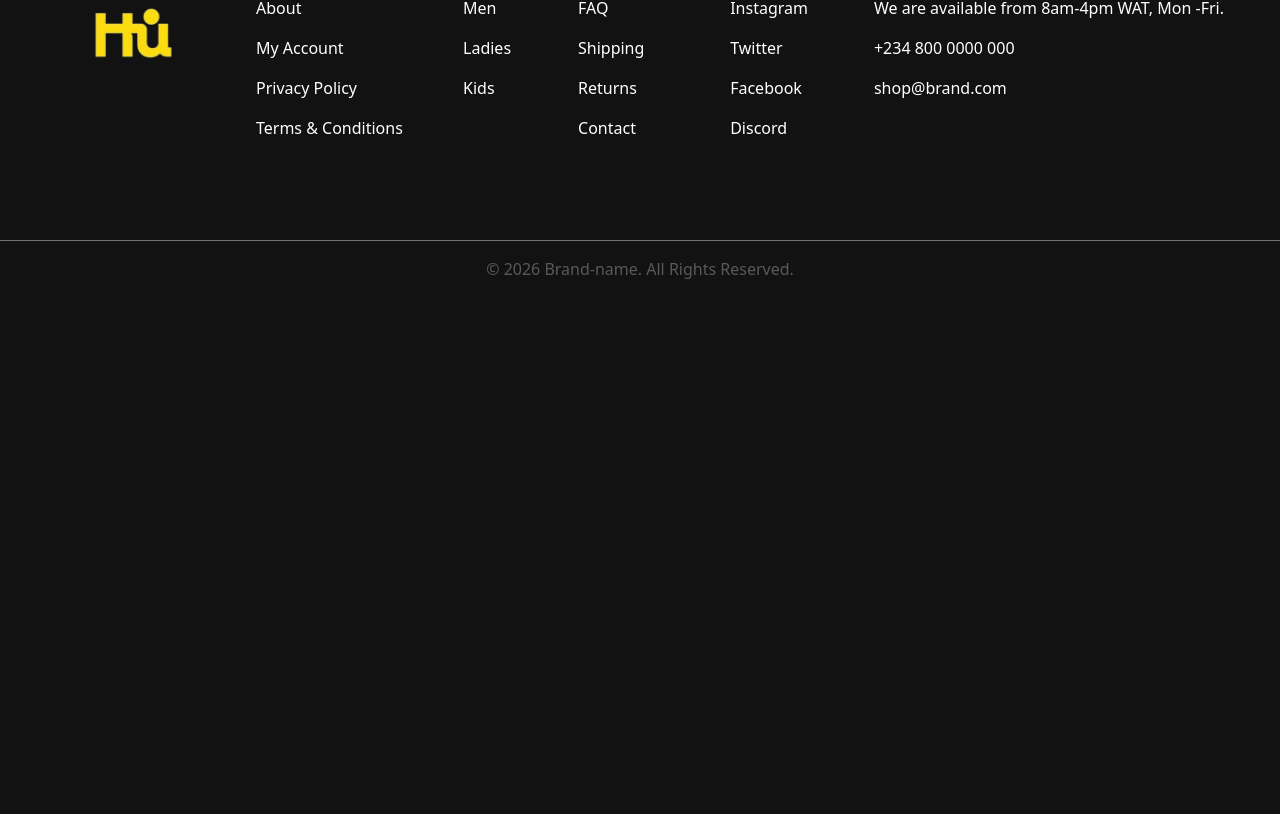
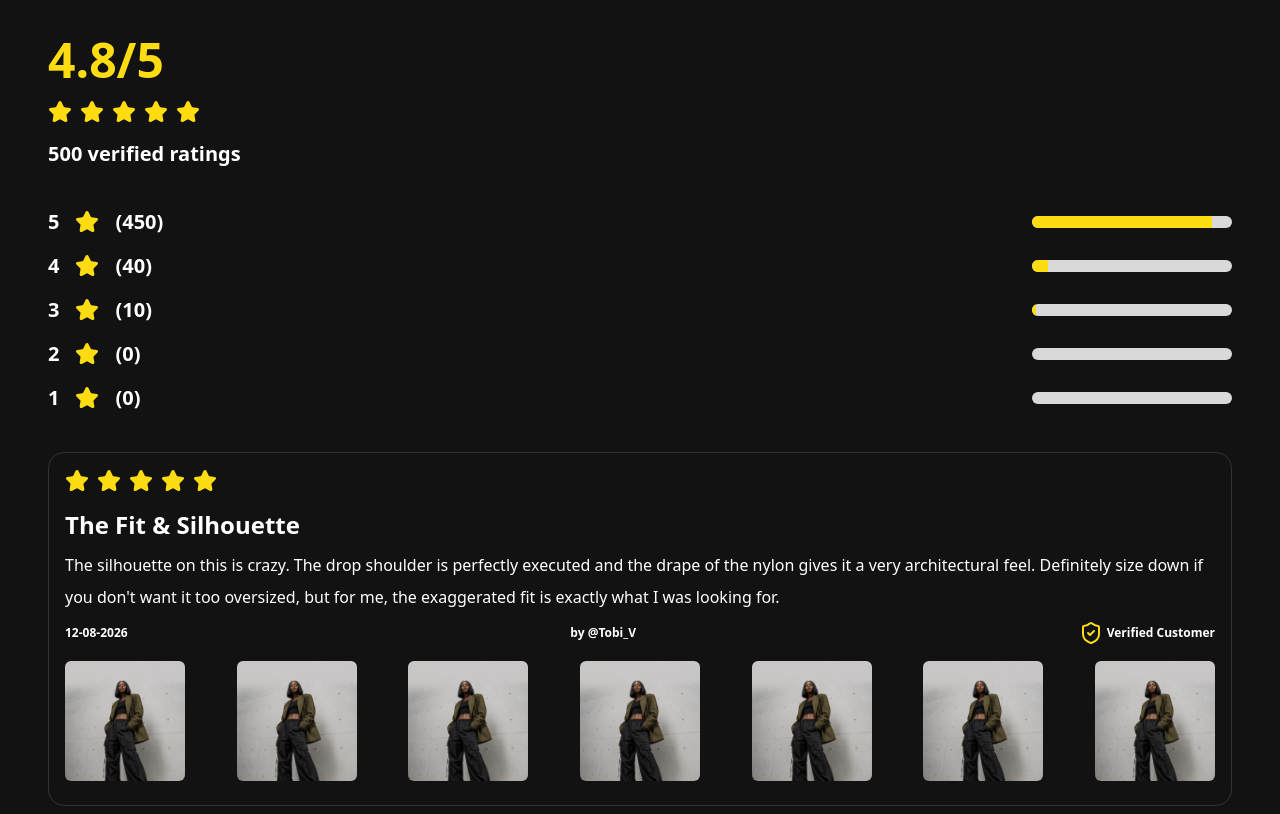
Before and after one commit to MubarakAfolabi/clothing-store, a Next.js app: page /products/1 in a window 1280 px wide. Shown: the part 2366-3180 px from the top of the page. Before the commit the page ends 2663 px from the top, so only its background shows below. Built offline with nearby package versions, Linux system fonts and the light colour scheme.

Commit message:
feat: add customer reviews component to the product page

```diff
--- a/app/products/[product]/page.tsx
+++ b/app/products/[product]/page.tsx
@@ -1,5 +1,6 @@
 import CompleteTheFit from "@/components/products/CompleteTheFit";
 import ContentBreakdown from "@/components/products/ContentBreakdown";
+import CustomerReviews from "@/components/products/CustomerReviews";
 import ProductInfo from "@/components/products/ProductInfo";
 
 export default function Product() {
@@ -8,6 +9,7 @@ export default function Product() {
       <ProductInfo />
       <CompleteTheFit />
       <ContentBreakdown />
+      <CustomerReviews />
     </main>
   );
 }
--- a/components/home/BestSellers.tsx
+++ b/components/home/BestSellers.tsx
@@ -48,7 +48,7 @@ export default function BestSellers() {
         <h2 className="text-3xl font-bold">BEST SELLERS</h2>
       </header>
 
-      <ul className="collections-scroll w-full flex justify-between gap-10 overflow-x-auto bg-re">
+      <ul className="collections-scroll w-full flex justify-between gap-10 overflow-x-auto">
         {bestSellers.map((bestSeller) => (
           <li
             key={bestSeller.id}
--- a/components/layout/Header.tsx
+++ b/components/layout/Header.tsx
@@ -4,12 +4,13 @@ import Image from "next/image";
 import { ShoppingCart, Search, Menu, UserRound } from "lucide-react";
 import { useEffect, useState, useRef } from "react";
 import Link from "next/link";
-import { usePathname } from "next/navigation";
+import { usePathname, useRouter } from "next/navigation";
 
 export default function Header() {
   const [dark, setDark] = useState(false);
   const headerRef = useRef(null);
   const pathname = usePathname();
+  const router = useRouter();
 
   const navItems = [
     { id: 1, name: "HOME", href: "/" },
@@ -60,7 +61,9 @@ export default function Header() {
       className="fixed top-0 left-0 right-0 z-10 p-5 text-black"
     >
       <div
-        className={`${dark ? "bg-black/10" : "bg-white/30"} backdrop-blur-md w-full flex items-center justify-between pr-5 rounded-full shadow-[0_5px_4px_hsla(0,0%,0%,0.25)]`}
+        role="button"
+        className={`${dark ? "bg-black/10" : "bg-white/30"} backdrop-blur-md w-full flex items-center justify-between pr-5 rounded-full shadow-[0_5px_4px_hsla(0,0%,0%,0.25)] cursor-pointer`}
+        onClick={() => router.push("/")}
       >
         <Image
           src="/logo.png"
--- a/components/products/ContentBreakdown.tsx
+++ b/components/products/ContentBreakdown.tsx
@@ -50,7 +50,7 @@ export default function ContentBreakdown() {
               className="flex flex-col gap-4 border-b border-b-[hsla(52,98%,53%,1)] p-4 rounded-2xl"
             >
               <div className="flex-1 flex justify-between items-center">
-                <p className="text-2xl">{item.title}</p>
+                <p className="text-xl">{item.title}</p>
                 <button
                   className="bg-[hsla(52,98%,53%,1)] text-black p-2 rounded-sm cursor-pointer"
                   onClick={() => handleOpenContent(item.id)}
--- /dev/null
+++ b/components/products/CustomerReviews.tsx
@@ -0,0 +1,198 @@
+import { ChevronRight, Star, ShieldCheck } from "lucide-react";
+import Image from "next/image";
+
+export default function CustomerReviews() {
+  const totalRatings = 500;
+
+  const ratingsArr = [
+    {
+      rating: 5,
+      reviews: 450,
+    },
+    {
+      rating: 4,
+      reviews: 40,
+    },
+    {
+      rating: 3,
+      reviews: 10,
+    },
+    {
+      rating: 2,
+      reviews: 0,
+    },
+    {
+      rating: 1,
+      reviews: 0,
+    },
+  ];
+
+  const ratingPercentage = (reviews) => {
+    if (totalRatings === 0) return 0;
+
+    return (reviews / totalRatings) * 100;
+  };
+
+  return (
+    <section className="p-8 md:p-12 flex flex-col gap-10">
+      <header className="flex items-center justify-between gap-4">
+        <div className="flex items-center gap-4">
+          <div className="bg-[hsla(52,98%,53%,1)] h-5 w-5 rounded-full"></div>
+          <h2 className="text-3xl font-bold">CUSTOMER REVIEWS</h2>
+        </div>
+        <button className="text-xl text-[hsla(52,98%,53%,1)] cursor-pointer">
+          See more
+          <ChevronRight />
+        </button>
+      </header>
+
+      <div className="flex flex-col gap-4">
+        <p className="text-5xl font-bold text-[hsla(52,98%,53%,1)]">4.8/5</p>
+        <div className="flex gap-2">
+          <div className="text-[hsla(52,98%,53%,1)]">
+            <Star fill="hsla(52,98%,53%,1)" />
+          </div>
+          <div className="text-[hsla(52,98%,53%,1)]">
+            <Star fill="hsla(52,98%,53%,1)" />
+          </div>
+          <div className="text-[hsla(52,98%,53%,1)]">
+            <Star fill="hsla(52,98%,53%,1)" />
+          </div>
+          <div className="text-[hsla(52,98%,53%,1)]">
+            <Star fill="hsla(52,98%,53%,1)" />
+          </div>
+          <div className="text-[hsla(52,98%,53%,1)]">
+            <Star fill="hsla(52,98%,53%,1)" />
+          </div>
+        </div>
+
+        <p className="text-xl font-bold">500 verified ratings</p>
+      </div>
+
+      <ul className="flex flex-col gap-4">
+        {ratingsArr.map((item, index) => {
+          return (
+            <li
+              key={index}
+              className="flex items-center justify-between gap-10"
+            >
+              <div className="flex items-center gap-4">
+                <p className="text-xl font-bold">{item.rating}</p>
+                <div className="text-[hsla(52,98%,53%,1)]">
+                  <Star fill="hsla(52,98%,53%,1)" />
+                </div>
+                <p className="text-xl font-bold">({item.reviews})</p>
+              </div>
+              <div className="relative bg-[hsla(0,0%,85%,1)] w-50 h-3 rounded-full overflow-hidden">
+                <div
+                  className={`absolute inset-y-0 left-0 bg-[hsla(52,98%,53%,1)]`}
+                  style={{ width: `${ratingPercentage(item.reviews)}%` }}
+                />
+              </div>
+            </li>
+          );
+        })}
+      </ul>
+
+      <ul className="flex flex-col gap-5">
+        <li className="flex flex-col gap-4 border border-[hsla(0,0%,20%,1)] p-4 rounded-2xl">
+          <div className="flex gap-2">
+            <div className="text-[hsla(52,98%,53%,1)]">
+              <Star fill="hsla(52,98%,53%,1)" />
+            </div>
+            <div className="text-[hsla(52,98%,53%,1)]">
+              <Star fill="hsla(52,98%,53%,1)" />
+            </div>
+            <div className="text-[hsla(52,98%,53%,1)]">
+              <Star fill="hsla(52,98%,53%,1)" />
+            </div>
+            <div className="text-[hsla(52,98%,53%,1)]">
+              <Star fill="hsla(52,98%,53%,1)" />
+            </div>
+            <div className="text-[hsla(52,98%,53%,1)]">
+              <Star fill="hsla(52,98%,53%,1)" />
+            </div>
+          </div>
+
+          <div className="flex flex-col gap-2">
+            <h2 className="text-2xl font-bold ">The Fit & Silhouette</h2>
+            <p className="text-md leading-8">
+              The silhouette on this is crazy. The drop shoulder is perfectly
+              executed and the drape of the nylon gives it a very architectural
+              feel. Definitely size down if you don&apos;t want it too
+              oversized, but for me, the exaggerated fit is exactly what I was
+              looking for.
+            </p>
+            <div className="text-xs flex justify-between items-center font-bold">
+              <p>12-08-2026</p>
+              <p>by @Tobi_V</p>
+              <p className="flex items-center gap-1">
+                <ShieldCheck color="hsla(52,98%,53%,1)" />
+                Verified Customer
+              </p>
+            </div>
+          </div>
+
+          <ul className="pb-2 collections-scroll w-full flex justify-between gap-5 overflow-x-auto">
+            <li className="shrink-0 relative h-30 w-30 rounded-md overflow-hidden cursor-pointer">
+              <Image
+                src="/home-1.png"
+                fill
+                alt="whatever"
+                className="object-cover"
+              />
+            </li>
+            <li className="shrink-0 relative h-30 w-30 rounded-md overflow-hidden">
+              <Image
+                src="/home-1.png"
+                fill
+                alt="whatever"
+                className="object-cover"
+              />
+            </li>
+            <li className="shrink-0 relative h-30 w-30 rounded-md overflow-hidden">
+              <Image
+                src="/home-1.png"
+                fill
+                alt="whatever"
+                className="object-cover"
+              />
+            </li>
+            <li className="shrink-0 relative h-30 w-30 rounded-md overflow-hidden">
+              <Image
+                src="/home-1.png"
+                fill
+                alt="whatever"
+                className="object-cover"
+              />
+            </li>
+            <li className="shrink-0 relative h-30 w-30 rounded-md overflow-hidden">
+              <Image
+                src="/home-1.png"
+                fill
+                alt="whatever"
+                className="object-cover"
+              />
+            </li>
+            <li className="shrink-0 relative h-30 w-30 rounded-md overflow-hidden">
+              <Image
+                src="/home-1.png"
+                fill
+                alt="whatever"
+                className="object-cover"
+              />
+            </li>
+            <li className="shrink-0 relative h-30 w-30 rounded-md overflow-hidden">
+              <Image
+                src="/home-1.png"
+                fill
+                alt="whatever"
+                className="object-cover"
+              />
+            </li>
+          </ul>
+        </li>
+      </ul>
+    </section>
+  );
+}
--- a/next.config.ts
+++ b/next.config.ts
@@ -2,7 +2,7 @@ import type { NextConfig } from "next";
 
 const nextConfig: NextConfig = {
   /* config options here */
-  allowedDevOrigins: ["10.38.16.31"],
+  allowedDevOrigins: ["10.36.6.31"],
 };
 
 export default nextConfig;
```
